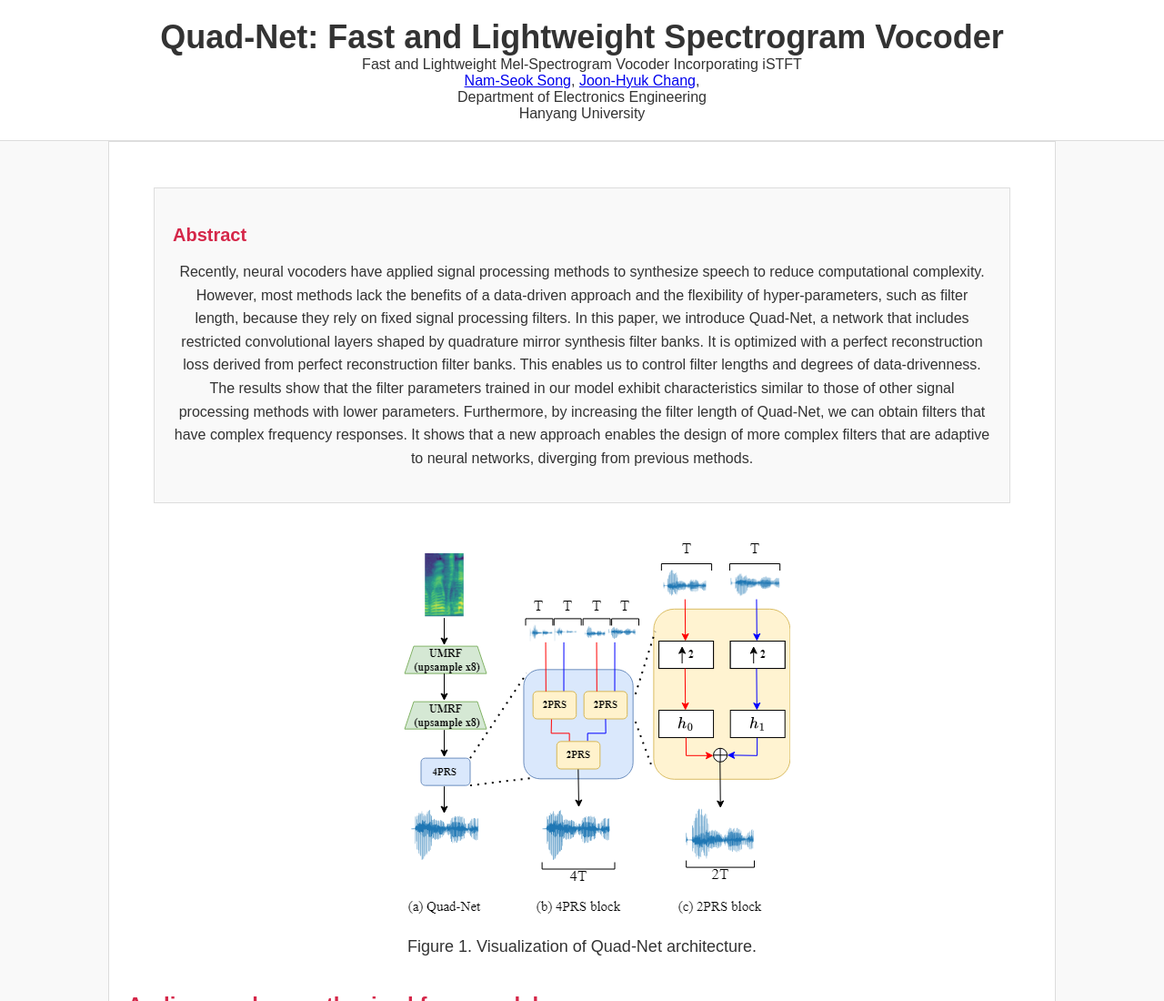
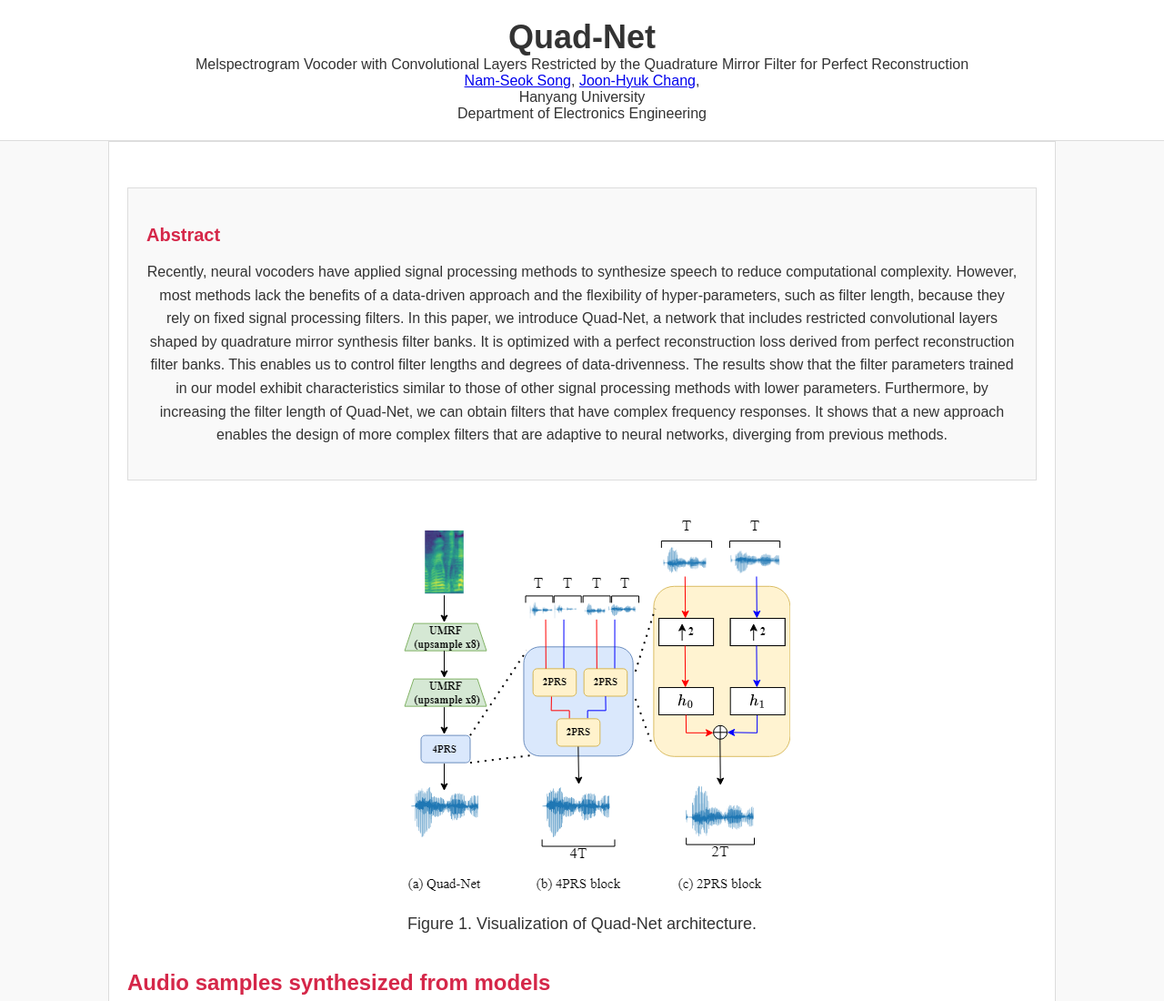
Before and after one commit to eayh/quad-net, a plain HTML site: page index.html in a window 1280 px wide. Shown: the top 1100 px of the page at 91% size. Drawn offline with Linux system fonts and the light colour scheme.

Commit message:
Update index.html

```diff
--- a/index.html
+++ b/index.html
@@ -1,3 +1,7 @@
+
+
+
+
 <!DOCTYPE html>
 <html lang="en">
 <head>
@@ -76,10 +80,7 @@
             padding: 20px;
             border: 1px solid #ddd;
             margin-top: 30px;
-            text-align: left; /* Ensure text is left aligned */
-            width: 90%;  /* To give some padding around the abstract */
-            margin-left: auto;
-            margin-right: auto;
+            text-align: left; /* Align text to the left */
         }
         .abstract h3 {
             font-size: 20px;
@@ -95,28 +96,33 @@
 <body>
 
 <header>
-    <h1>Quad-Net: Fast and Lightweight Spectrogram Vocoder</h1>
-    <div class="sub-header">Fast and Lightweight Mel-Spectrogram Vocoder Incorporating iSTFT</div>
+    <h1>Quad-Net</h1>
+    <div class="sub-header">Melspectrogram Vocoder with Convolutional Layers Restricted by the Quadrature Mirror Filter for Perfect Reconstruction</div>
     <div class="author-list">
         <a href="#">Nam-Seok Song</a>,
         <a href="#">Joon-Hyuk Chang</a>,
+
+        <br>
+        Hanyang University
         <br>Department of Electronics Engineering
-        <br>Hanyang University
     </div>
 </header>
 
 <main>
-    <section class="abstract">
+        <section class="abstract">
         <h3>Abstract</h3>
         <p>
             Recently, neural vocoders have applied signal processing methods to synthesize speech to reduce computational complexity. However, most methods lack the benefits of a data-driven approach and the flexibility of hyper-parameters, such as filter length, because they rely on fixed signal processing filters. In this paper, we introduce Quad-Net, a network that includes restricted convolutional layers shaped by quadrature mirror synthesis filter banks. It is optimized with a perfect reconstruction loss derived from perfect reconstruction filter banks. This enables us to control filter lengths and degrees of data-drivenness. The results show that the filter parameters trained in our model exhibit characteristics similar to those of other signal processing methods with lower parameters. Furthermore, by increasing the filter length of Quad-Net, we can obtain filters that have complex frequency responses. It shows that a new approach enables the design of more complex filters that are adaptive to neural networks, diverging from previous methods.
         </p>
     </section>
 
+
     <section class="image-section">
         <img src="quad_net_figure.png" alt="Quad-Net">
         <p>Figure 1. Visualization of Quad-Net architecture.</p>
     </section>
+
+
 
     <section>
         <h2>Audio samples synthesized from models</h2>
@@ -184,4 +190,3 @@
 </main>
 
 </body>
-</html>
```
